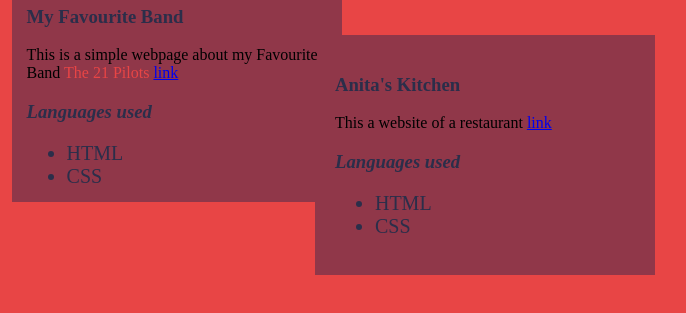
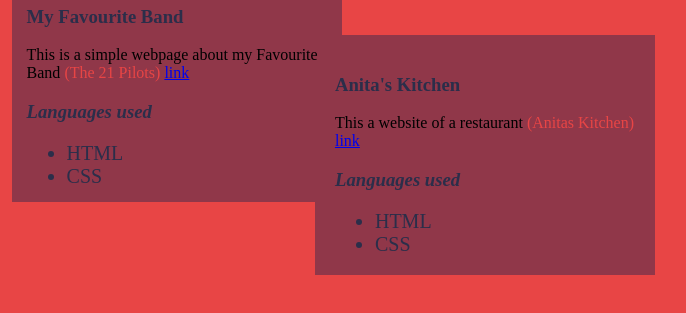
Before and after one commit to ErastusNjaramba/Portfolio-Landing-Page, a plain HTML site: page index.html in a window 1280 px wide. Shown: the part 293-606 px from the top of the page, 502-1188 px from the left. Drawn offline with Linux system fonts and the light colour scheme.

Commit message:
add emphasis on project name

```diff
--- a/index.html
+++ b/index.html
@@ -23,7 +23,7 @@
               <div class="description">
                 <div class="band">
                   <h3>My Favourite Band</h3>
-                  <p>This is a simple webpage about my Favourite Band <span style="color: #e84545;"> The 21 Pilots</span> <a href="https://erastusnjaramba.github.io/My_Favourite_Band/">link</a></p>
+                  <p>This is a simple webpage about my Favourite Band <span style="color: #e84545;"> (The 21 Pilots)</span> <a href="https://erastusnjaramba.github.io/My_Favourite_Band/">link</a></p>
                     <h3> <em>Languages used</em> </h3>
                     <ul>
                       <li>HTML</li>
@@ -32,7 +32,7 @@
                 </div>
                 <div class="kitchen">
                   <h3>Anita's Kitchen</h3>
-                  <p>This a website of a restaurant <a href="https://erastusnjaramba.github.io/Anitas/">link</a></p>
+                  <p>This a website of a restaurant <span style="color: #e84545;">(Anitas Kitchen)</span> <a href="https://erastusnjaramba.github.io/Anitas/">link</a></p>
                   <h3> <em>Languages used</em> </h3>
                   <ul>
                     <li>HTML</li>
```
